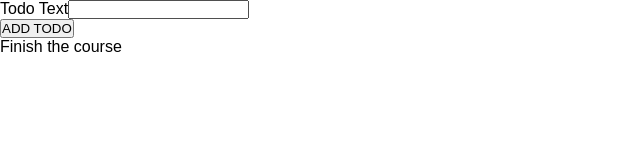
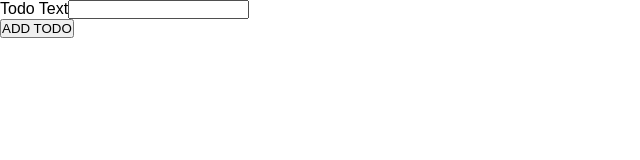
Before and after one commit to ColinJhEdwards/typescriptandreact2, a React (Create React App) app: page / in a window 1280 px wide. Shown: the top 160 px of the page, without its empty margins (0-640 px from the left). Built offline with nearby package versions, Linux system fonts and the light colour scheme.

Commit message:
working with useState andtypescript

```diff
--- a/src/App.tsx
+++ b/src/App.tsx
@@ -1,12 +1,13 @@
-import React from "react";
+import React, { useState } from "react";
 import TodoList from "./components/TodoList";
 import NewTodo from "./components/NewTodo";
+import { Todo } from "./todo.model";
 
 const App: React.FC = () => {
-  const todos = [{ id: "t1", text: "Finish the course" }];
+  const [todos, setTodos] = useState<Todo[]>([]);
 
   const todoAddHandler = (text: string) => {
-    console.log(text);
+    setTodos([{ id: Math.random().toString(), text: text }]);
   };
   return (
     <div className="App">
--- /dev/null
+++ b/src/todo.model.ts
@@ -0,0 +1,4 @@
+export interface Todo {
+  id: string;
+  text: string;
+}
```
